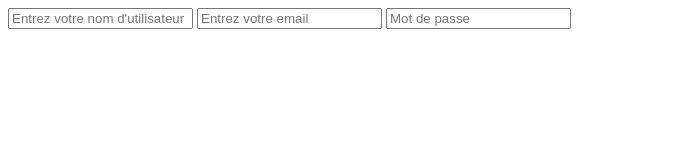
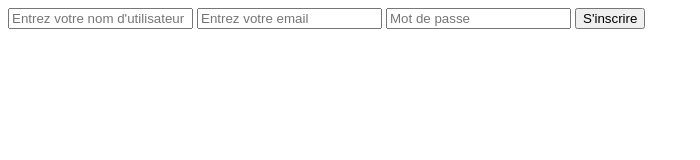
Before and after one commit to yanniceclem/cours_git, a plain HTML site: page index.html in a window 1280 px wide. Shown: the whole page, without its empty margins (0-700 px from the left). Drawn offline with Linux system fonts and the light colour scheme.

Commit message:
add form

```diff
--- a/index.html
+++ b/index.html
@@ -6,10 +6,13 @@
     <title>Document</title>
 </head>
 <body>
-    <input type="text" name="username" placeholder="Entrez votre nom d'utilisateur" />
-    <input type="email" name="email" placeholder="Entrez votre email" />
+    <form action="traitement.php">
+        <input type="text" name="username" placeholder="Entrez votre nom d'utilisateur"/>
+        <input type="email" name="email" placeholder="Entrez votre email"/>
+        <input type="password" name="password" placeholder="Mot de passe"/>
+        <button type="submit">S'inscrire</button>
+    </form>
 
-    <input type="password" name="password" placeholder="Mot de passe" />
 
 </body>
 </html>
```
